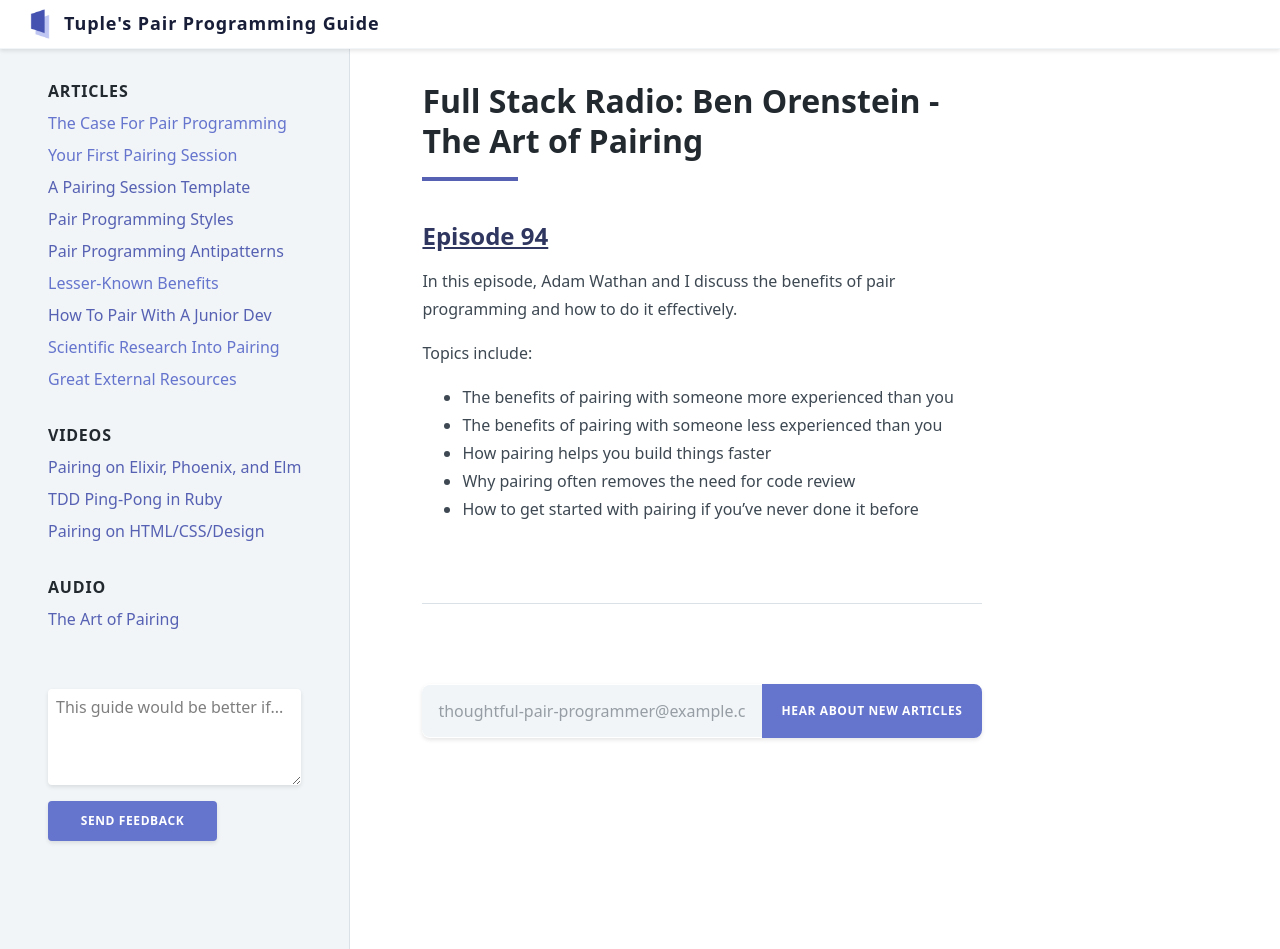
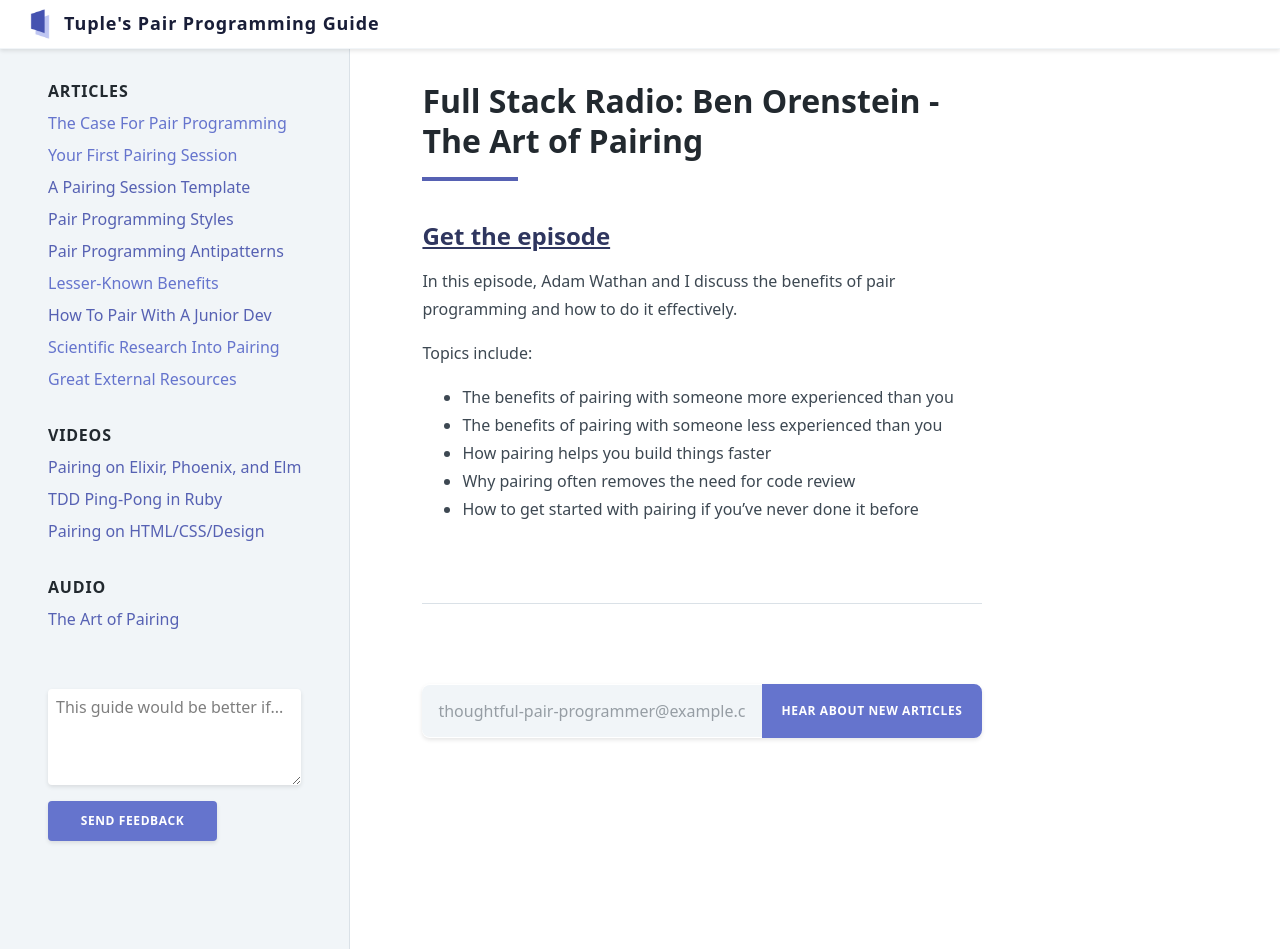
Before and after one commit to tupleapp/pair-programming-guide, a Jekyll site: the page built from _pages/full-stack-radio-podcast.md, in a window 1280 px wide. Built offline with Jekyll 4.4.1, drawn with Linux system fonts in a browser that asks for light colours.

Commit message:
link text

```diff
--- a/_pages/full-stack-radio-podcast.md
+++ b/_pages/full-stack-radio-podcast.md
@@ -9,7 +9,7 @@ meta: 53 minutes of pair programming discussion between Ben Orenstein and Adam W
 
 <div class="border-t-4 border-indigo-dark w-24 mt-4 mb-8"></div>
 
-## [Episode 94](http://www.fullstackradio.com/94)
+## [Get the episode](http://www.fullstackradio.com/94)
 
 In this episode, Adam Wathan and I discuss the benefits of pair programming and how to do it effectively.
 
```
